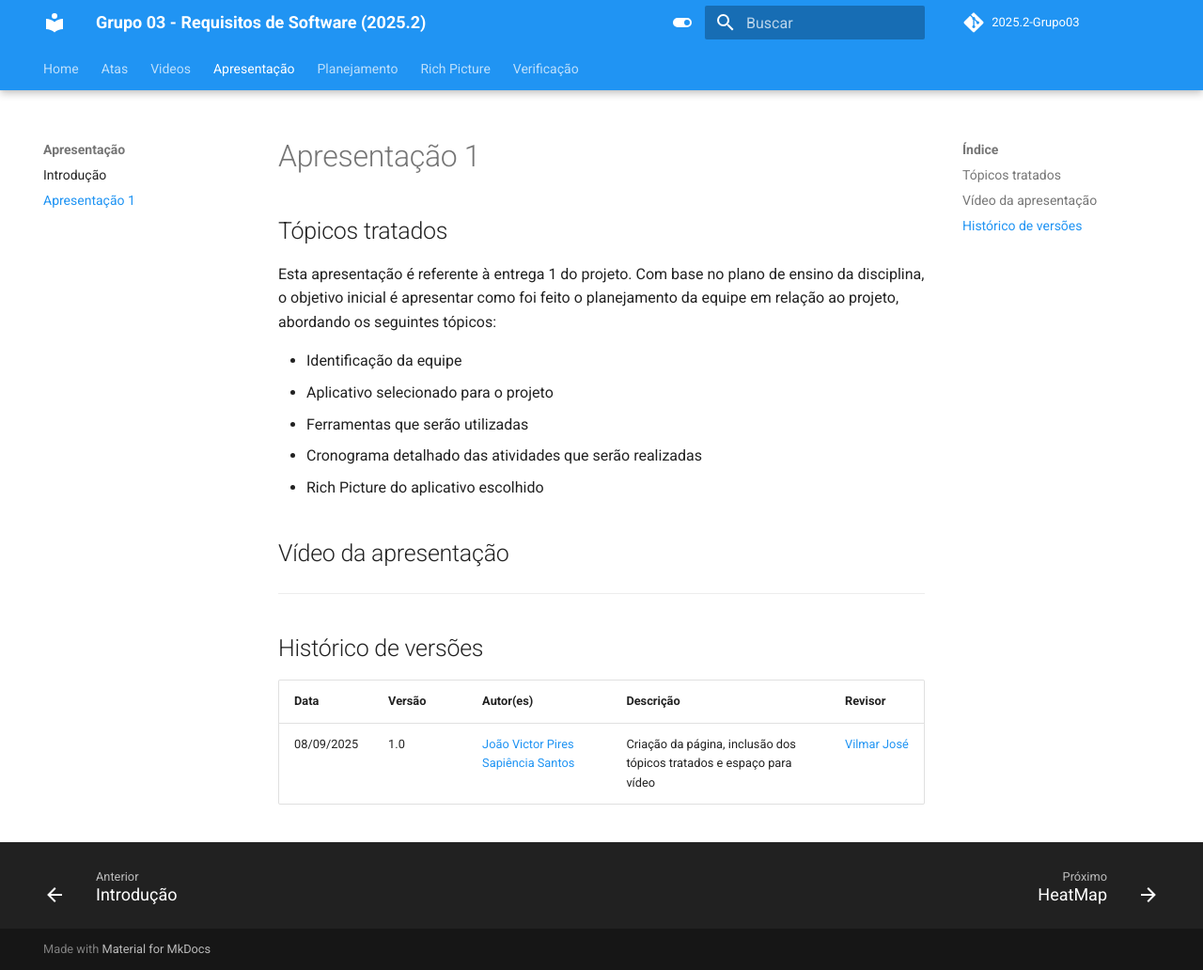
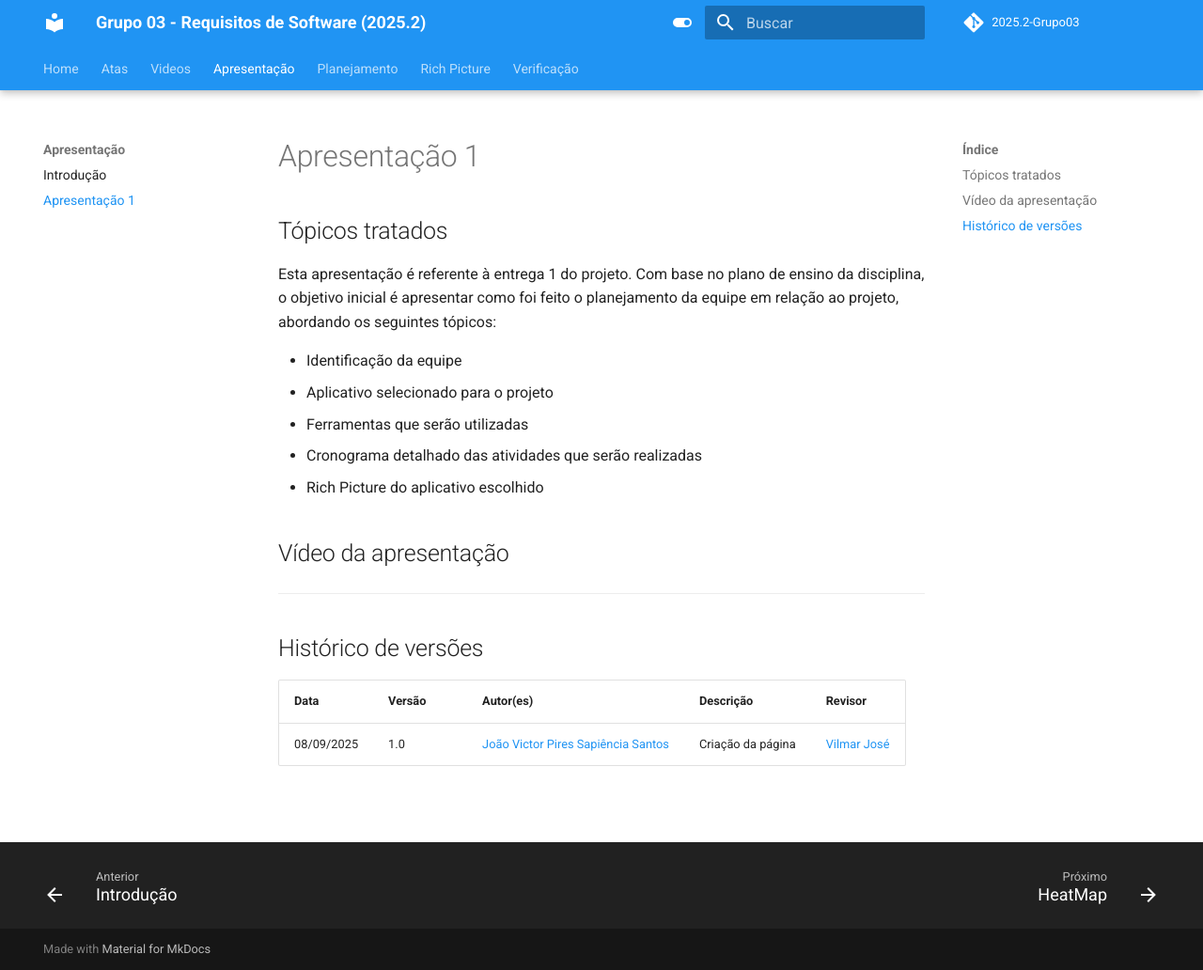
Before and after one commit to Requisitos-de-Software/2025.2-Grupo03, an MkDocs documentation site: the page built from docs/Apresentação/apresentacao1.md, in a window 1280 px wide and 1032 px high. Shown: the whole window at 94% size. Built offline with MkDocs 1.6.1 and Material for MkDocs 9.7.7, drawn with Linux system fonts in a browser that asks for light colours; comment, search, counter and statistics services are not loaded.

Commit message:
ajuste no historico de versões

```diff
--- a/docs/Apresentação/apresentacao1.md
+++ b/docs/Apresentação/apresentacao1.md
@@ -18,4 +18,4 @@ Esta apresentação é referente à entrega 1 do projeto. Com base no plano de e
 
 | Data       | Versão | Autor(es)                            | Descrição                | Revisor |
 |------------|--------|--------------------------------------|--------------------------|---------|
-| 08/09/2025 | 1.0    | [João Victor Pires Sapiência Santos](https://github.com/JoaoSapiencia)   | Criação da página, inclusão dos tópicos tratados e espaço para vídeo | [Vilmar José](https://github.com/VilmarFagundes)
+| 08/09/2025 | 1.0    | [João Victor Pires Sapiência Santos](https://github.com/JoaoSapiencia)   | Criação da página | [Vilmar José](https://github.com/VilmarFagundes)
```
Also changed, not shown: docs/Apresentação/apresentacao.md (+1 -1 lines).
